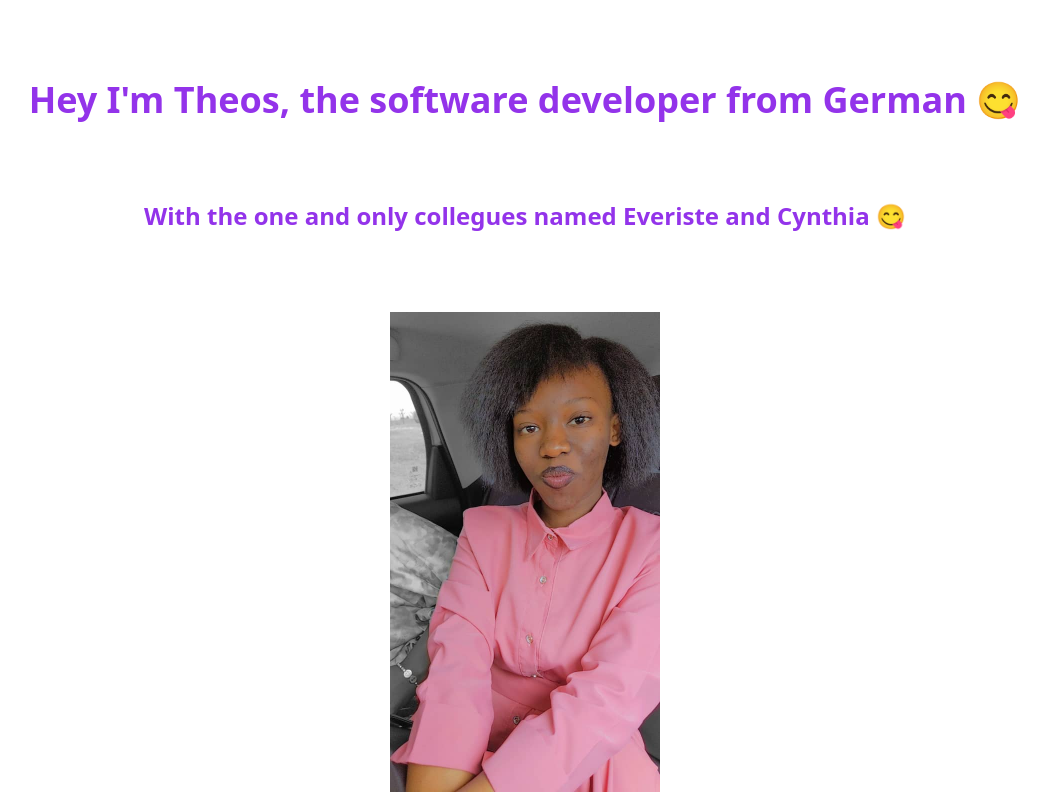
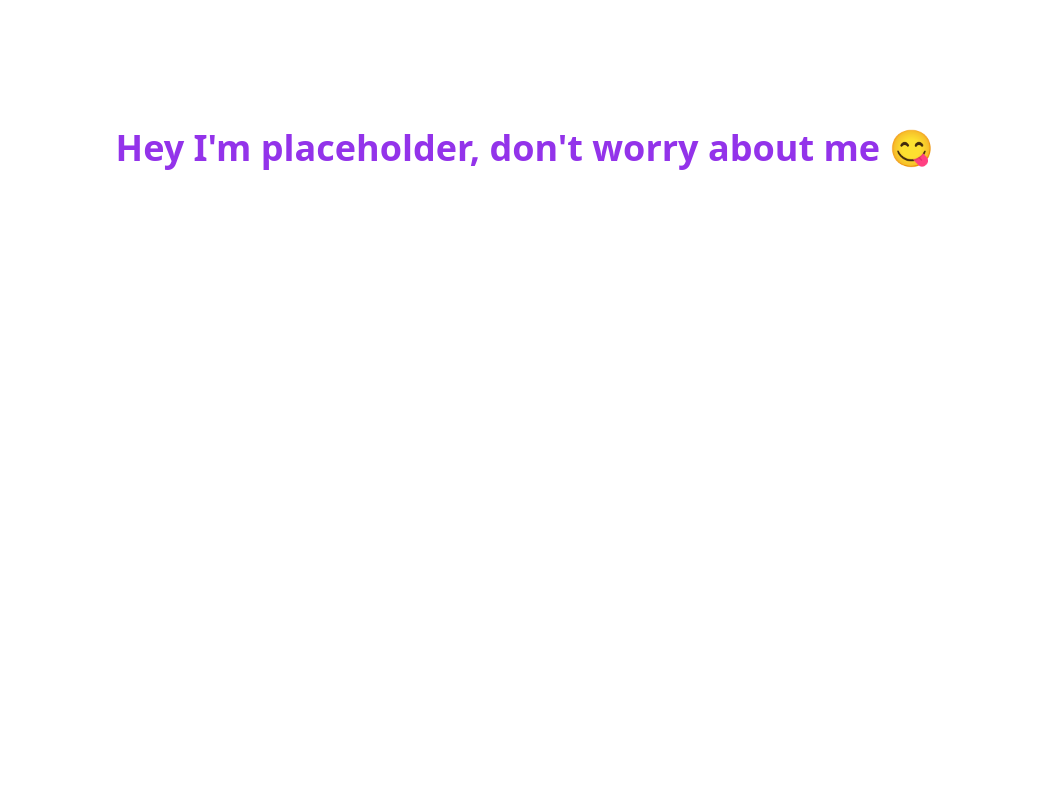
Before and after one commit to Theogene120/Cloning-Gate, a website built with Vite: page index.html in a window 1280 px wide. Shown: the whole page, without its empty margins (115-1164 px from the left). Built offline with nearby package versions, Linux system fonts and the light colour scheme.

Commit message:
First push

```diff
--- a/index.html
+++ b/index.html
@@ -7,9 +7,8 @@
     <title>Cloning Gate</title>
   </head>
   <body>
-    <h1 class="text-4xl text-center font-extrabold text-purple-600 my-20">Hey I'm Theos, the software developer from German 😋</h1>
-    <p class="text-2xl text-center font-extrabold text-purple-600 my-20">With the one and only collegues named Everiste and Cynthia 😋</p>
-    <div class="flex justify-center items-center"><img class="h-[30rem]" src="image/cynthia.jpg" alt="mon bebe"></div>
+
+    <h1 class="text-4xl text-center font-extrabold text-purple-600 mt-32">Hey I'm placeholder, don't worry about me 😋</h1>
     <script type="module" src="/src/main.js"></script>
   </body>
 </html>
```
